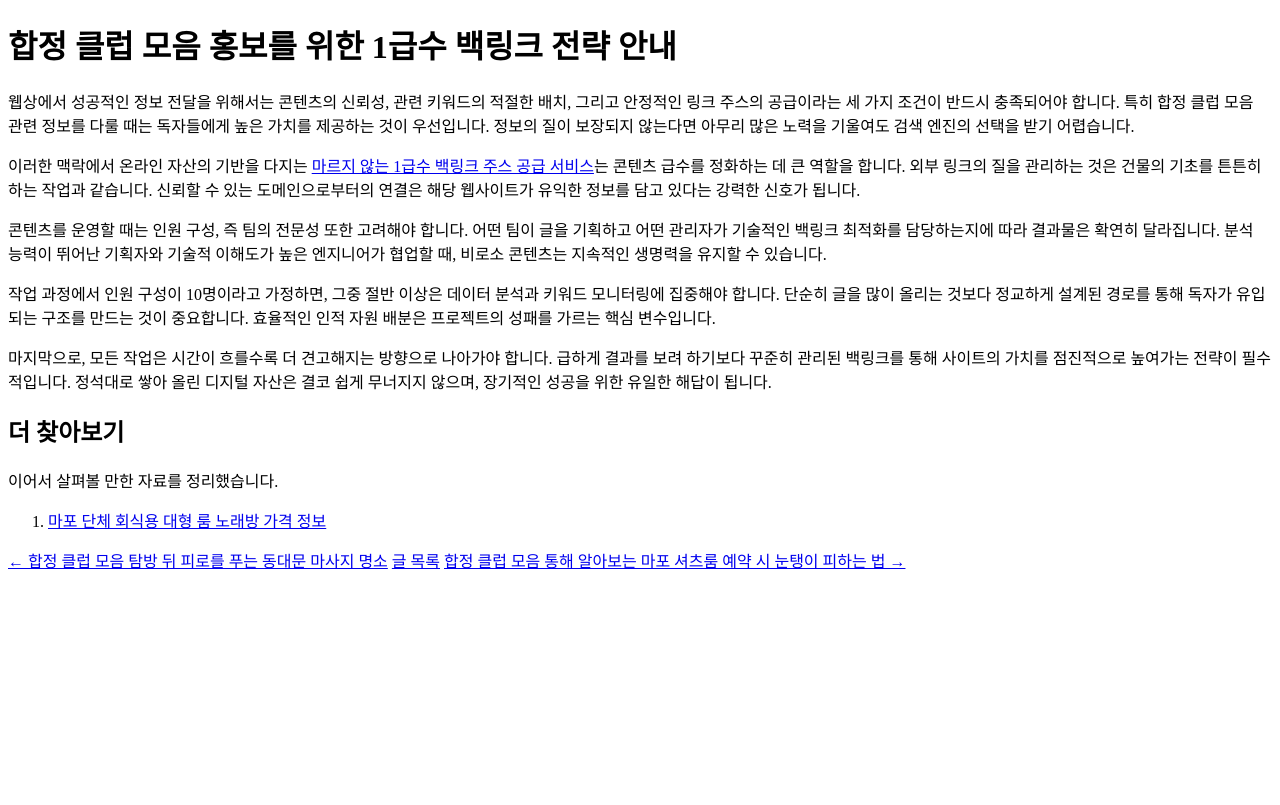
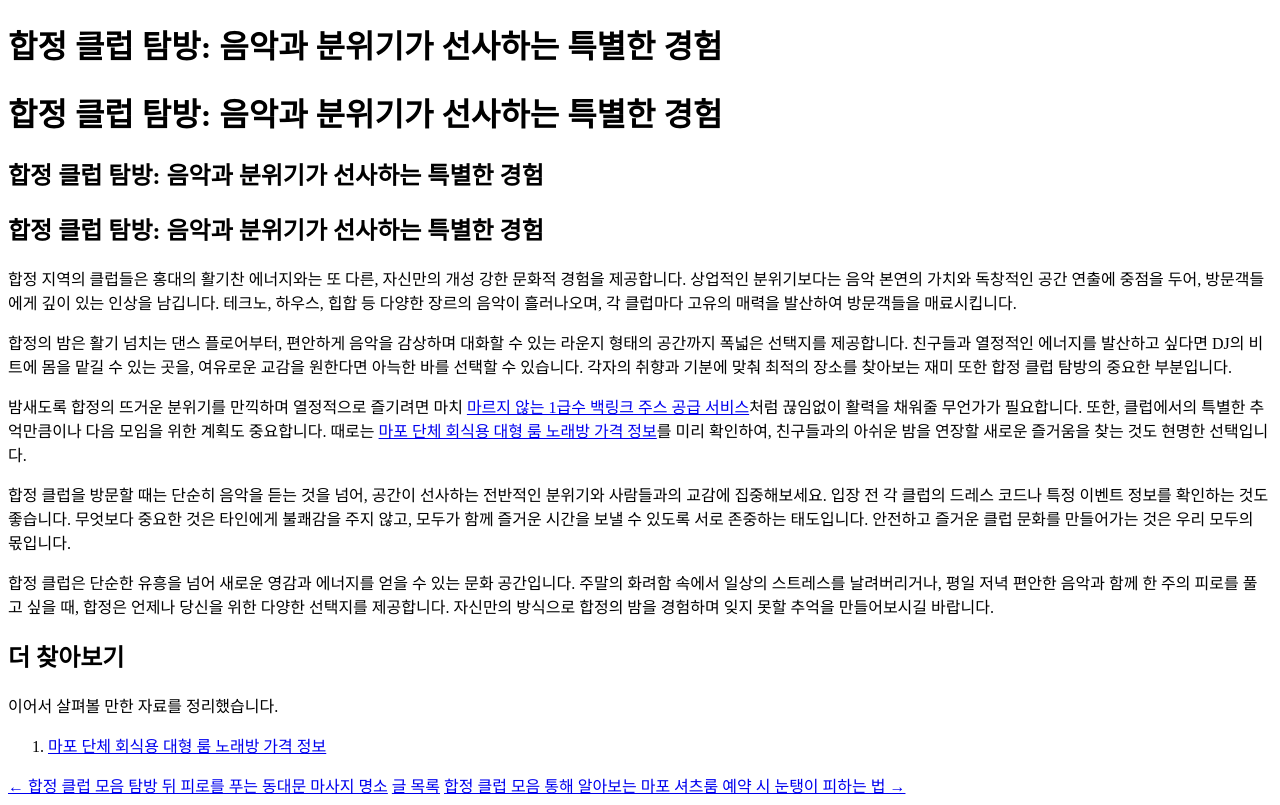
Before and after one commit to sarakinhceo-gif/bp-t3b08-hj-club-list-1, a plain HTML site: page posts/gemini-coverage-20260719-0083.html in a window 1280 px wide. Drawn offline with Linux system fonts and the light colour scheme.

Commit message:
deploy: garbage-free snapshot 2026-09-03T05:57:40.342Z

```diff
--- a/posts/gemini-coverage-20260719-0083.html
+++ b/posts/gemini-coverage-20260719-0083.html
@@ -2,23 +2,42 @@
 <html lang="ko">
 <head>
  <meta charset="UTF-8">
- <title>합정 클럽 모음 홍보를 위한 1급수 백링크 전략 안내</title>
-<meta name="description" content="웹상에서 성공적인 정보 전달을 위해서는 콘텐츠의 신뢰성, 관련 키워드의 적절한 배치, 그리고 안정적인 링크 주스의 공급이라는 세 가지 조건이 반드시 충족되어야 합니다. 특히 합정 클럽 모음 관련 정보를 다룰 때는 독자들에게 높은 가치를 제공하는 것이 우선입니다.">
+ <title>합정 클럽 탐방: 음악과 분위기가 선사하는 특별한 경험</title>
+<meta name="description" content="합정 지역의 클럽들은 홍대의 활기찬 에너지와는 또 다른, 자신만의 개성 강한 문화적 경험을 제공합니다. 상업적인 분위기보다는 음악 본연의 가치와 독창적인 공간 연출에 중점을 두어, 방문객들에게 깊이 있는 인상을 남깁니다.">
  <link rel="canonical" href="https://hapjeong-review-tip.program-school.online/posts/gemini-coverage-20260719-0083.html">
  <link rel="icon" type="image/svg+xml" href="./favicon.svg">
   <meta property="og:url" content="https://hapjeong-review-tip.program-school.online/posts/gemini-coverage-20260719-0083.html">
-  <meta property="og:title" content="합정 클럽 모음 홍보를 위한 1급수 백링크 전략 안내">
-  <meta property="og:description" content="웹상에서 성공적인 정보 전달을 위해서는 콘텐츠의 신뢰성, 관련 키워드의 적절한 배치, 그리고 안정적인 링크 주스의 공급이라는 세 가지 조건이 반드시 충족되어야 합니다. 특히 합정 클럽 모음 관련 정보를 다룰 때는 독자들에게 높은 가치를 제공하는 것이 우선입니다.">
+  <meta property="og:title" content="합정 클럽 탐방: 음악과 분위기가 선사하는 특별한 경험">
+  <meta property="og:description" content="합정 지역의 클럽들은 홍대의 활기찬 에너지와는 또 다른, 자신만의 개성 강한 문화적 경험을 제공합니다. 상업적인 분위기보다는 음악 본연의 가치와 독창적인 공간 연출에 중점을 두어, 방문객들에게 깊이 있는 인상을 남깁니다.">
   <meta property="og:type" content="website">
   <meta name="twitter:card" content="summary">
 </head>
 <body>
- <h1>합정 클럽 모음 홍보를 위한 1급수 백링크 전략 안내</h1>
- <p>웹상에서 성공적인 정보 전달을 위해서는 콘텐츠의 신뢰성, 관련 키워드의 적절한 배치, 그리고 안정적인 링크 주스의 공급이라는 세 가지 조건이 반드시 충족되어야 합니다. 특히 합정 클럽 모음 관련 정보를 다룰 때는 독자들에게 높은 가치를 제공하는 것이 우선입니다. 정보의 질이 보장되지 않는다면 아무리 많은 노력을 기울여도 검색 엔진의 선택을 받기 어렵습니다.</p>
- <p>이러한 맥락에서 온라인 자산의 기반을 다지는 <a class="anchor-link" href="https://water-server.store/">마르지 않는 1급수 백링크 주스 공급 서비스</a>는 콘텐츠 급수를 정화하는 데 큰 역할을 합니다. 외부 링크의 질을 관리하는 것은 건물의 기초를 튼튼히 하는 작업과 같습니다. 신뢰할 수 있는 도메인으로부터의 연결은 해당 웹사이트가 유익한 정보를 담고 있다는 강력한 신호가 됩니다.</p>
- <p>콘텐츠를 운영할 때는 인원 구성, 즉 팀의 전문성 또한 고려해야 합니다. 어떤 팀이 글을 기획하고 어떤 관리자가 기술적인 백링크 최적화를 담당하는지에 따라 결과물은 확연히 달라집니다. 분석 능력이 뛰어난 기획자와 기술적 이해도가 높은 엔지니어가 협업할 때, 비로소 콘텐츠는 지속적인 생명력을 유지할 수 있습니다.</p>
- <p>작업 과정에서 인원 구성이 10명이라고 가정하면, 그중 절반 이상은 데이터 분석과 키워드 모니터링에 집중해야 합니다. 단순히 글을 많이 올리는 것보다 정교하게 설계된 경로를 통해 독자가 유입되는 구조를 만드는 것이 중요합니다. 효율적인 인적 자원 배분은 프로젝트의 성패를 가르는 핵심 변수입니다.</p>
- <p>마지막으로, 모든 작업은 시간이 흐를수록 더 견고해지는 방향으로 나아가야 합니다. 급하게 결과를 보려 하기보다 꾸준히 관리된 백링크를 통해 사이트의 가치를 점진적으로 높여가는 전략이 필수적입니다. 정석대로 쌓아 올린 디지털 자산은 결코 쉽게 무너지지 않으며, 장기적인 성공을 위한 유일한 해답이 됩니다.</p>
+ <h1>합정 클럽 탐방: 음악과 분위기가 선사하는 특별한 경험</h1>
+
+<h1>합정 클럽 탐방: 음악과 분위기가 선사하는 특별한 경험</h1>
+<article>
+
+<h1>합정 클럽 탐방: 음악과 분위기가 선사하는 특별한 경험</h1>
+<article>
+<h2>합정 클럽 탐방: 음악과 분위기가 선사하는 특별한 경험</h2>
+<p>
+합정 지역의 클럽들은 홍대의 활기찬 에너지와는 또 다른, 자신만의 개성 강한 문화적 경험을 제공합니다. 상업적인 분위기보다는 음악 본연의 가치와 독창적인 공간 연출에 중점을 두어, 방문객들에게 깊이 있는 인상을 남깁니다. 테크노, 하우스, 힙합 등 다양한 장르의 음악이 흘러나오며, 각 클럽마다 고유의 매력을 발산하여 방문객들을 매료시킵니다.
+</p>
+<p>
+합정의 밤은 활기 넘치는 댄스 플로어부터, 편안하게 음악을 감상하며 대화할 수 있는 라운지 형태의 공간까지 폭넓은 선택지를 제공합니다. 친구들과 열정적인 에너지를 발산하고 싶다면 DJ의 비트에 몸을 맡길 수 있는 곳을, 여유로운 교감을 원한다면 아늑한 바를 선택할 수 있습니다. 각자의 취향과 기분에 맞춰 최적의 장소를 찾아보는 재미 또한 합정 클럽 탐방의 중요한 부분입니다.
+</p>
+<p>
+밤새도록 합정의 뜨거운 분위기를 만끽하며 열정적으로 즐기려면 마치 <a href="https://water-server.store/">마르지 않는 1급수 백링크 주스 공급 서비스</a>처럼 끊임없이 활력을 채워줄 무언가가 필요합니다. 또한, 클럽에서의 특별한 추억만큼이나 다음 모임을 위한 계획도 중요합니다. 때로는 <a href="https://banquet.infonest.online/">마포 단체 회식용 대형 룸 노래방 가격 정보</a>를 미리 확인하여, 친구들과의 아쉬운 밤을 연장할 새로운 즐거움을 찾는 것도 현명한 선택입니다.
+</p>
+<p>
+합정 클럽을 방문할 때는 단순히 음악을 듣는 것을 넘어, 공간이 선사하는 전반적인 분위기와 사람들과의 교감에 집중해보세요. 입장 전 각 클럽의 드레스 코드나 특정 이벤트 정보를 확인하는 것도 좋습니다. 무엇보다 중요한 것은 타인에게 불쾌감을 주지 않고, 모두가 함께 즐거운 시간을 보낼 수 있도록 서로 존중하는 태도입니다. 안전하고 즐거운 클럽 문화를 만들어가는 것은 우리 모두의 몫입니다.
+</p>
+<p>
+합정 클럽은 단순한 유흥을 넘어 새로운 영감과 에너지를 얻을 수 있는 문화 공간입니다. 주말의 화려함 속에서 일상의 스트레스를 날려버리거나, 평일 저녁 편안한 음악과 함께 한 주의 피로를 풀고 싶을 때, 합정은 언제나 당신을 위한 다양한 선택지를 제공합니다. 자신만의 방식으로 합정의 밤을 경험하며 잊지 못할 추억을 만들어보시길 바랍니다.
+</p>
+</article>
+</article>
 <section class="r-dce49e">
 <h2>더 찾아보기</h2>
 <p>이어서 살펴볼 만한 자료를 정리했습니다.</p>
```
Also changed, not shown: posts.html (+2 -2 lines), posts/gemini-coverage-20260719-0081.html (+1 -1 lines), posts/gemini-coverage-20260719-0089.html (+1 -1 lines).
